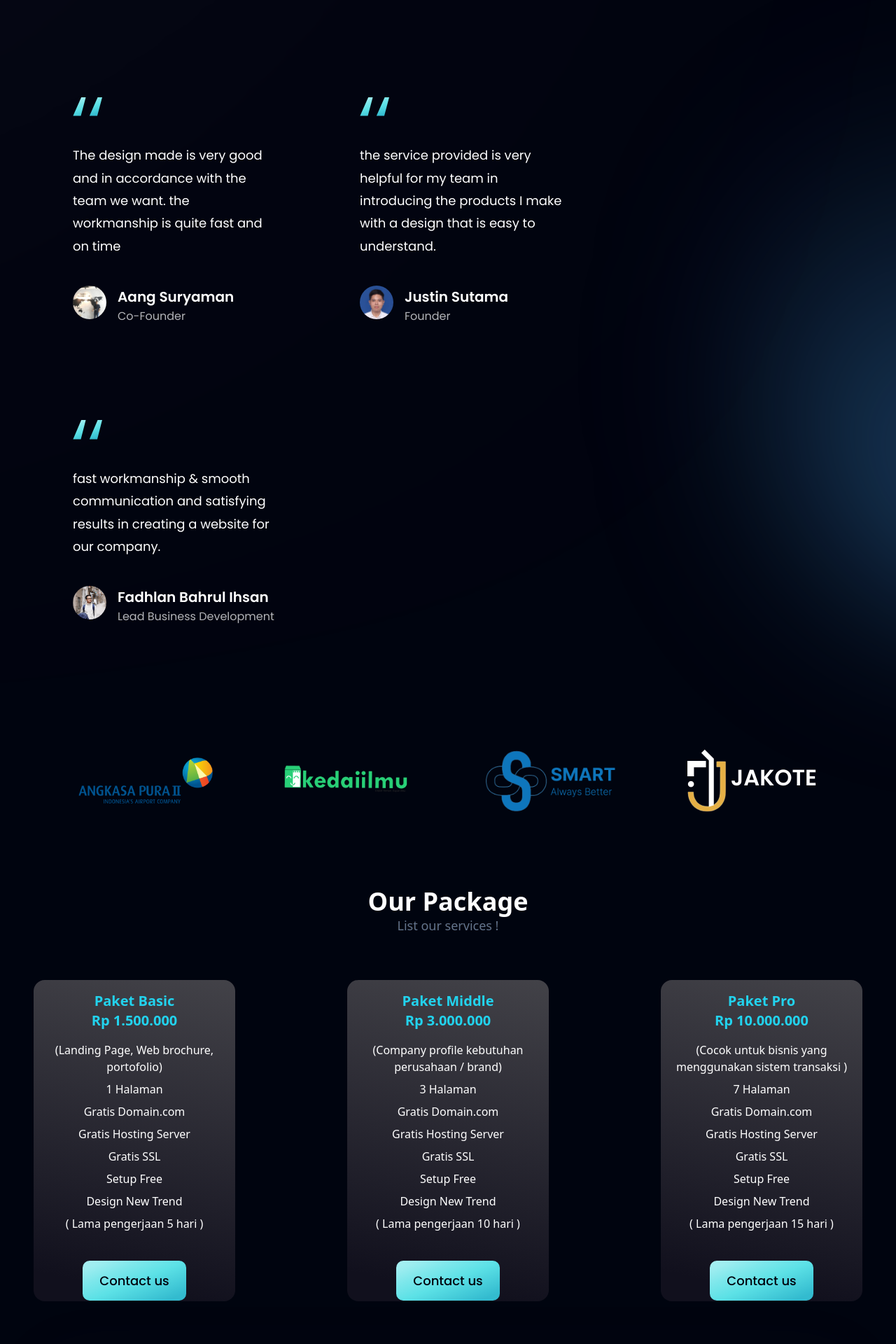
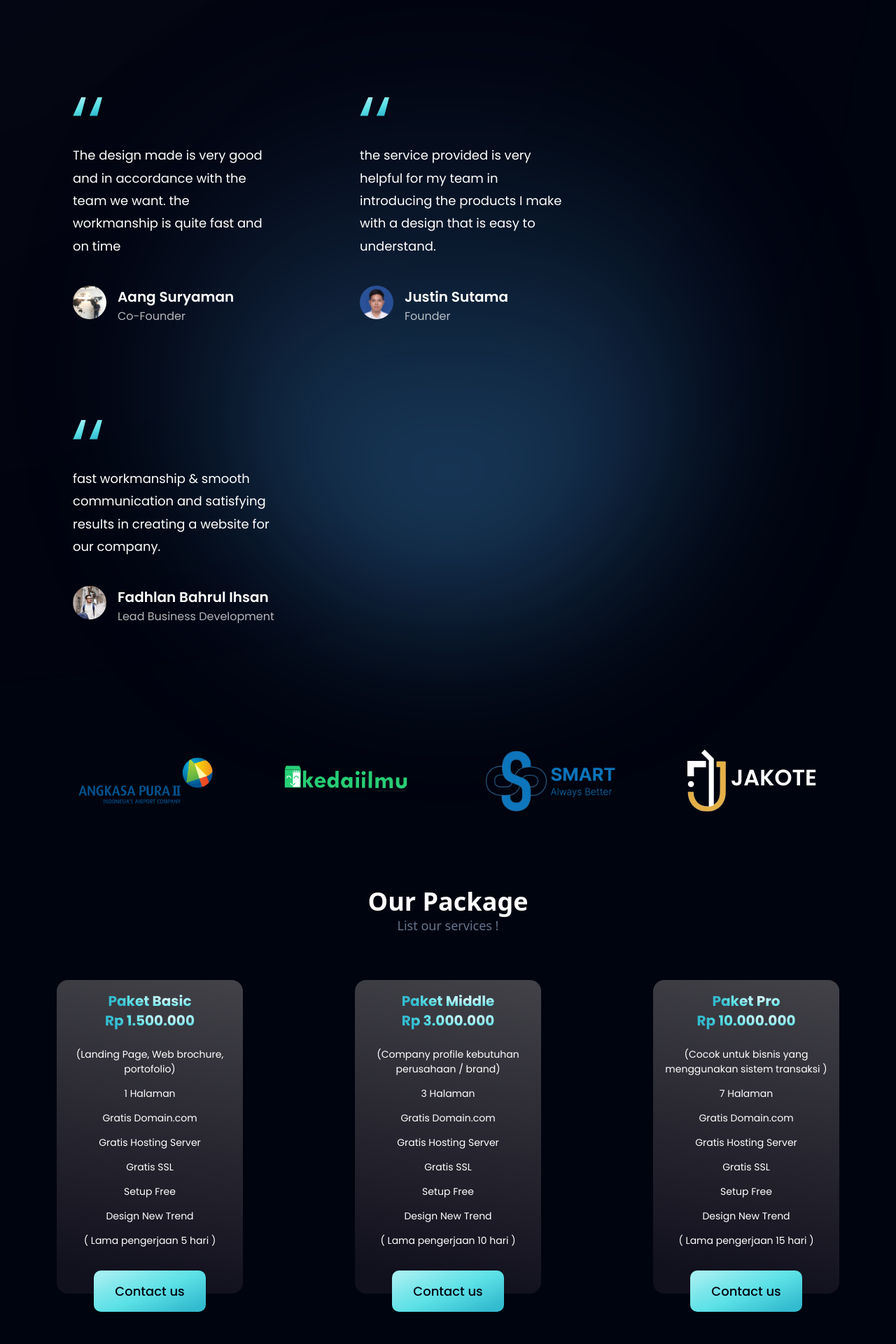
Before and after one commit to bayowsaputra/Billions, a React (Vite) app: page / in a window 1280 px wide. Shown: the part 3540-5460 px from the top of the page at 70% size. Built offline with nearby package versions, Linux system fonts and the light colour scheme.

Commit message:
add navbar sticky

```diff
--- a/src/App.jsx
+++ b/src/App.jsx
@@ -13,10 +13,30 @@ import {
   Hero,
 } from "./components";
 import Package from "./components/Package";
+import { useEffect, useState } from "react";
 
-const App = () => (
-  <div className="bg-primary w-full overflow-hidden">
-    <div className={`${styles.paddingX} ${styles.flexCenter}`}>
+const App = () => {
+  // const [isScrolled, setIsScrolled] = useState(true);
+
+  // const changeBackground = () => {
+  //   if (window.scrollY >= 66) {
+  //     setIsScrolled(true);
+  //   } else {
+  //     setIsScrolled(false);
+  //   }
+  // };
+
+  // useEffect(() => {
+  //   changeBackground();
+  // });
+
+  return (
+    <div className="bg-primary w-full">
+      <div
+        className={`${styles.paddingX} ${
+          styles.flexCenter
+        } z-[100] sticky top-0 bg-inherit`}
+      >
         <div className={`${styles.boxWidth}`}>
           <Navbar />
         </div>
@@ -44,5 +64,6 @@ const App = () => (
       </div>
     </div>
   );
+};
 
 export default App;
--- a/src/components/CardPackage.jsx
+++ b/src/components/CardPackage.jsx
@@ -2,16 +2,28 @@ import Button from "./Button";
 
 const CardPackage = ({ item }) => {
   return (
-    <div className="flex flex-col items-center w-72 rounded-2xl bg-black-gradient-2 p-4 static">
-      <p className="text-cyan-400 text-xl font-bold ">{item.type}</p>
-      <p className="text-cyan-400 text-xl font-bold mb-4">{item.price}</p>
-      <div className="flex flex-col gap-2 pb-14">
+    <div className="flex font-poppins flex-col items-center w-[266px] h-[448px] rounded-2xl bg-black-gradient-2 p-4">
+      <div className="flex flex-col items-center mb-6">
+        <p className="text-cyan-400 text-xl font-bold text-gradient">
+          {item.type}
+        </p>
+        <p className="text-cyan-400 text-xl font-bold  text-gradient">
+          {item.price}
+        </p>
+      </div>
+
+      <div className="flex flex-col gap-3.5">
         {item?.features.map((e) => (
-          <p className="text-white text-center font-normal">{e}</p>
+          <p key={e.id} className="text-white text-center text-[14px]">
+            {e}
+          </p>
         ))}
       </div>
-      <div className=" ">
-        <Button label={"Contact us"} />
+      <div className="relative">
+        <Button
+          label={"Contact us"}
+          styles="absolute top-14 right-0 -mr-20 -mt-6 w-40 items-center justify-center flex"
+        />
       </div>
     </div>
   );
--- a/src/components/Navbar.jsx
+++ b/src/components/Navbar.jsx
@@ -8,7 +8,7 @@ const Navbar = () => {
   const [toggle, setToggle] = useState(false);
 
   return (
-    <nav className="w-full flex py-6 justify-between items-center navbar">
+    <nav className={`w-full flex py-6 justify-between items-center navbar`}>
       <img src={logo} alt="hoobank" className="w-[124px] h-[32px]" />
 
       <ul className="list-none sm:flex hidden justify-end items-center flex-1">
--- a/src/components/Package.jsx
+++ b/src/components/Package.jsx
@@ -8,7 +8,7 @@ const Package = () => {
         <p className="text-white bold text-4xl font-bold">Our Package</p>
         <p className="text-slate-500 text-lg">List our services !</p>
       </>
-      <div className="flex items-center justify-center gap-40 w-ful mt-16">
+      <div className="flex flex-col md:flex-row items-center justify-center gap-14 sm:gap-40 w-ful mt-16 mb-16">
         {packages.map((item) => (
           <CardPackage item={item} />
         ))}
--- a/src/components/Testimonials.jsx
+++ b/src/components/Testimonials.jsx
@@ -3,8 +3,11 @@ import styles from "../style";
 import FeedbackCard from "./FeedbackCard";
 
 const Testimonials = () => (
-  <section id="clients" className={`${styles.paddingY} ${styles.flexCenter} flex-col relative `}>
-    <div className="absolute z-[0] w-[60%] h-[60%] -right-[50%] rounded-full blue__gradient bottom-40" />
+  <section
+    id="clients"
+    className={`${styles.paddingY} ${styles.flexCenter} flex-col relative `}
+  >
+    <div className="absolute z-[0] w-[60%] h-[60%]  rounded-full blue__gradient bottom-40" />
 
     <div className="w-full flex justify-between items-center md:flex-row flex-col sm:mb-16 mb-6 relative z-[1]">
       <h2 className={styles.heading2}>
@@ -12,14 +15,16 @@ const Testimonials = () => (
       </h2>
       <div className="w-full md:mt-0 mt-6">
         <p className={`${styles.paragraph} text-left max-w-[450px]`}>
-        Here are the testimonial responses they said about
-        some of the projects our team has Completed.
+          Here are the testimonial responses they said about some of the
+          projects our team has Completed.
         </p>
       </div>
     </div>
 
     <div className="flex flex-wrap sm:justify-start justify-center w-full feedback-container relative z-[1]">
-      {feedback.map((card) => <FeedbackCard key={card.id} {...card} />)}
+      {feedback.map((card) => (
+        <FeedbackCard key={card.id} {...card} />
+      ))}
     </div>
   </section>
 );
```
Lines whose indentation alone changed are shown as unchanged.
